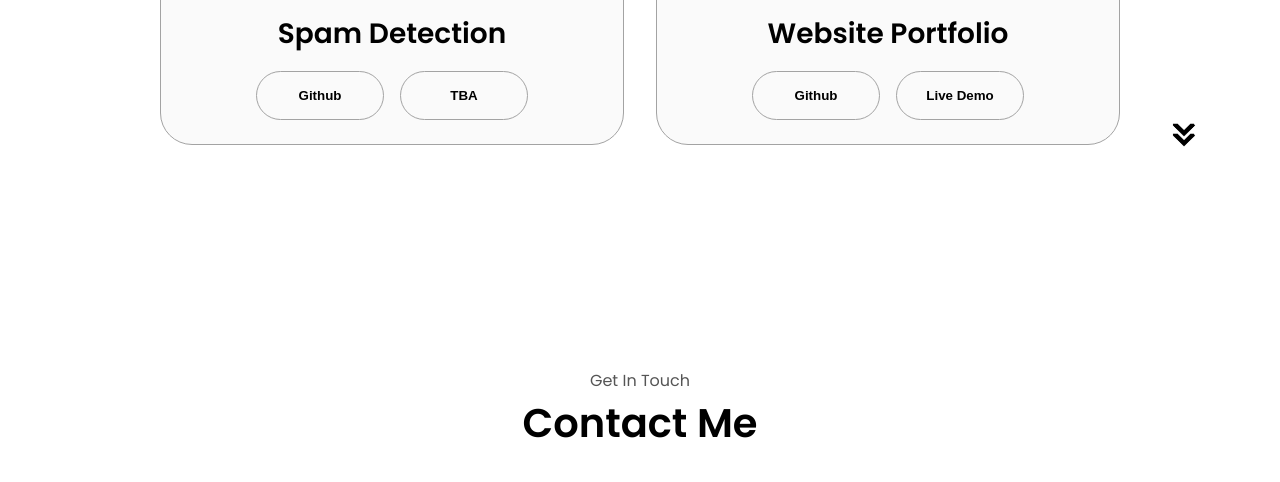
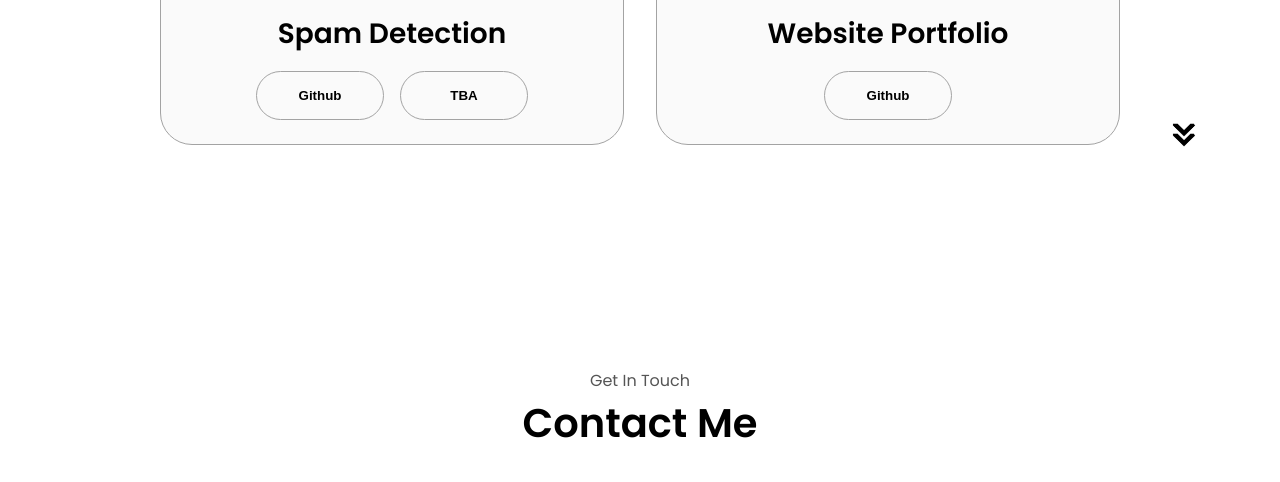
Before and after one commit to rarquero/html-css-js-portfolio, a plain HTML site: page index.html in a window 1280 px wide. Shown: the part 3009-3491 px from the top of the page. Drawn offline with Linux system fonts and the light colour scheme.

Commit message:
Updated index.html

```diff
--- a/index.html
+++ b/index.html
@@ -195,9 +195,9 @@
                         Github
                     </button>
                     <!-- Live Demo of project on web | onclick="location.href='https://github.com/'" -->
-                    <button class="btn btn-color-2 project-btn">
+                    <!-- <button class="btn btn-color-2 project-btn">
                         Live Demo
-                    </button>
+                    </button> -->
                 </div>
             </div>
             </div>
```
